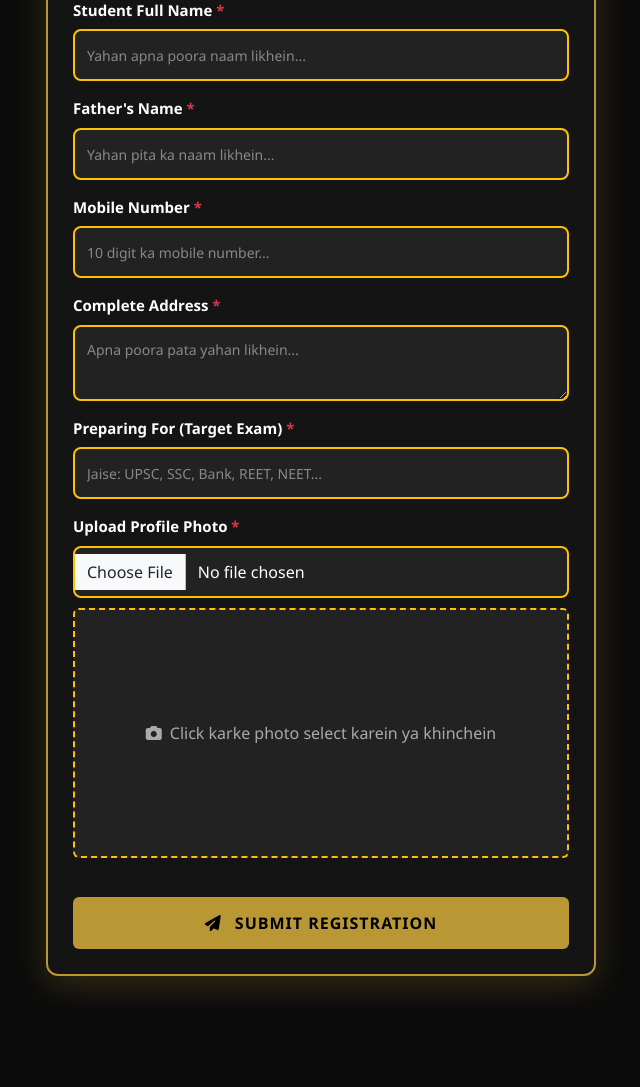
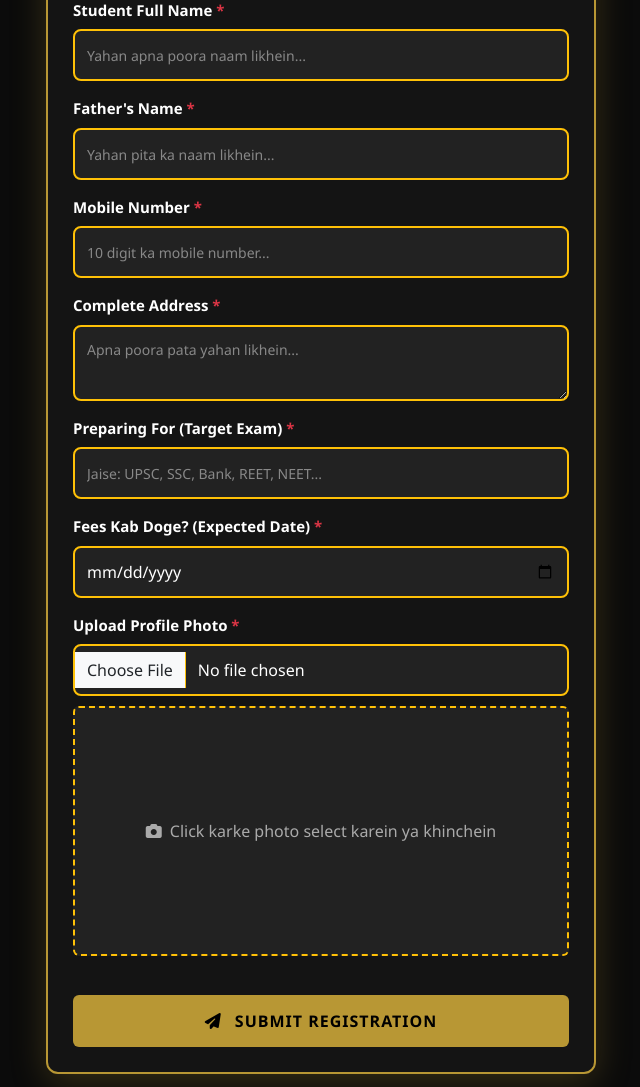
Before and after one commit to vishnupatel7108-stack/rk-library-admission, a Flask app: page / in a window 1280 px wide. Shown: the part 184-1271 px from the top of the page, without its empty margins (319-959 px from the left). Before the commit the page ends 1177 px from the top, so only its background shows below. Run offline with Flask 3, Linux system fonts and the light colour scheme; some web fonts are replaced.

Commit message:
Update admission_form.html

```diff
--- a/templates/admission_form.html
+++ b/templates/admission_form.html
@@ -19,8 +19,6 @@
         .btn-gold-action { background-color: #b89734; color: #000; font-weight: bold; border: none; padding: 14px; font-size: 16px; border-radius: 6px; width: 100%; text-transform: uppercase; letter-spacing: 1px; margin-top: 15px; }
         .btn-gold-action:hover { background-color: #ffc107; box-shadow: 0 4px 15px rgba(255, 193, 7, 0.4); }
         .required-star { color: #dc3545; font-weight: bold; }
-
-        /* 📸 STUDENT SCREEN PREVIEW FIX: PHOTO AB KATEGI NAHI, SIKUD KIE POORI DIKHEGI */
         .photo-preview-box { width: 100%; height: 250px; background-color: #222; border: 2px dashed #ffc107; border-radius: 6px; display: flex; align-items: center; justify-content: center; margin-top: 10px; color: #aaa; overflow: hidden; }
         .photo-preview-box img { width: 100%; height: 100%; object-fit: contain !important; background-color: #1a1a1a; }
     </style>
@@ -58,6 +56,11 @@
                 <input type="text" name="preparing_for" class="form-control" placeholder="Jaise: UPSC, SSC, Bank, REET, NEET..." required>
             </div>
 
+            <div class="mb-3">
+                <label class="form-label">Fees Kab Doge? (Expected Date) <span class="required-star">*</span></label>
+                <input type="date" name="fee_date" class="form-control" required>
+            </div>
+
             <div class="mb-4">
                 <label class="form-label">Upload Profile Photo <span class="required-star">*</span></label>
                 <input type="file" name="student_photo" id="photoInput" class="form-control" accept="image/*" required onchange="previewSelectedPhoto()">
```
